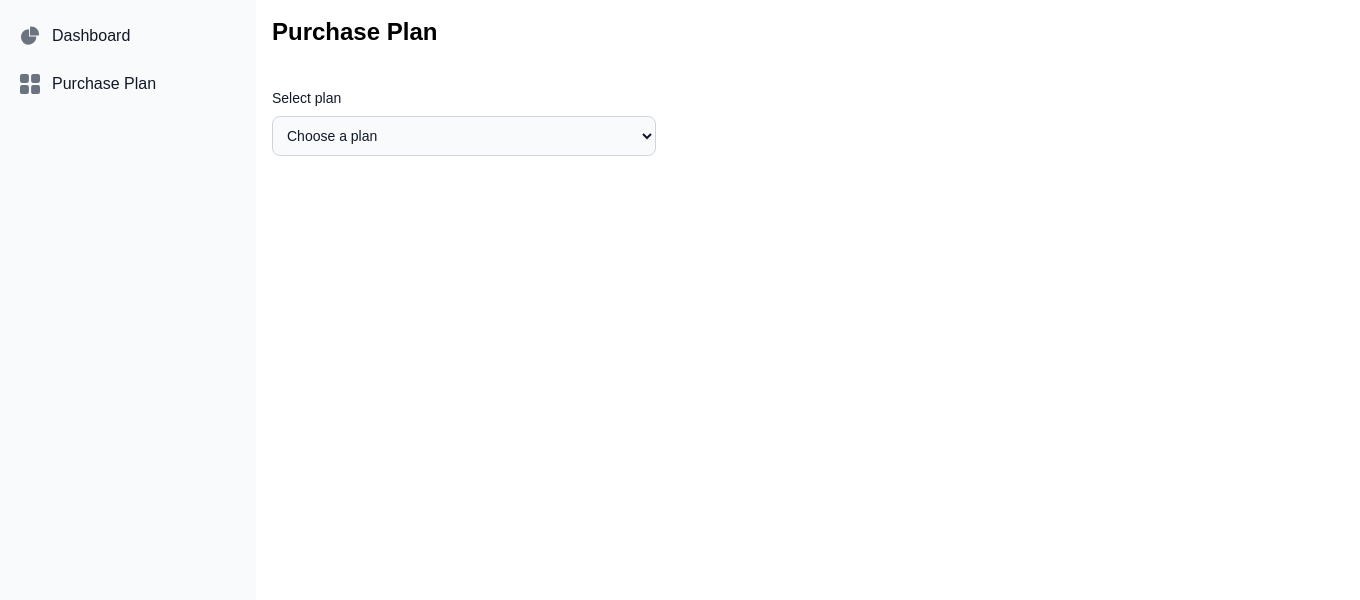
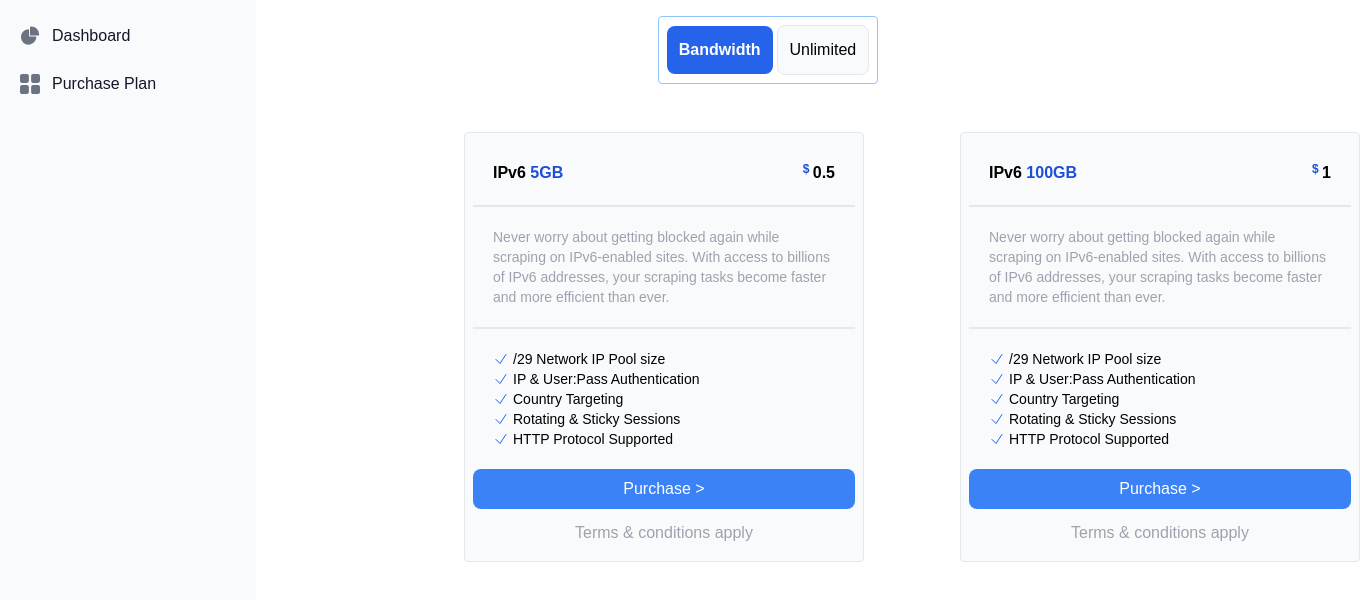
Before and after one commit to MichDevZ/Test, a Next.js app: page /purchase in a window 1280 px wide. Shown: the top 600 px of the page, 1360 px wide, since content can reach past the window. Built offline with nearby package versions, Linux system fonts and the light colour scheme.

Commit message:
FinalNowyes

```diff
--- a/app/api/interface/proxiesInfo.ts
+++ b/app/api/interface/proxiesInfo.ts
@@ -28,3 +28,9 @@ export interface ICountry {
 export interface ICountry2 {
     country_list: ICountry[]
 }
+
+
+export interface IPlanBandwidth {
+    gb: number,
+    price: number,
+}
--- /dev/null
+++ b/app/components/plans/Bandwidth.tsx
@@ -0,0 +1,87 @@
+import { bandwidthPlan } from '@/app/api/bandwidthPlan/bandwidth';
+import { IPlanBandwidth } from '@/app/api/interface/proxiesInfo';
+import { FC, useState } from 'react';
+
+interface Props {
+    plan: IPlanBandwidth
+}
+
+const Bandwidth: FC <Props> = ({plan}) => {
+
+  const [purchasePlan, setPurchasePlan] = useState<boolean>(false);
+
+  return (
+    <>
+    <div className='md:w-[400px] h-auto my-2 rounded border p-2 bg-gray-50'>
+
+    <div className='flex justify-between p-5 '>
+            <h1 className='font-bold '> {`IPv6 `}
+            <span className='text-blue-700 font-bold'>{plan.gb}GB</span></h1>
+             <h1 className='font-bold'>
+                <span className='text-blue-700 font-bold text-xs -ml-2.5 absolute '>$</span>
+                {plan.price}</h1>
+    </div>
+
+    <div className='border-y-2 p-5 text-gray-400 text-sm'>
+        <p>Never worry about getting blocked again while scraping on IPv6-enabled sites. With access to billions of IPv6 addresses, your scraping tasks become faster and more efficient than ever.</p>
+    </div>
+
+    <div className='p-5'>
+
+      <li className='list-none'>
+
+        <ul className='flex items-center'>
+        <svg xmlns="http://www.w3.org/2000/svg" fill="none" viewBox="0 0 24 24" strokeWidth={1.5} stroke="currentColor" className="size-4 text-blue-600 font-bold">
+      <path strokeLinecap="round" strokeLinejoin="round" d="m4.5 12.75 6 6 9-13.5" />
+    </svg>
+        <p className='ml-1 text-sm'>/29 Network IP Pool size</p>
+        </ul>
+
+        <ul className='flex items-center'>
+        <svg xmlns="http://www.w3.org/2000/svg" fill="none" viewBox="0 0 24 24" strokeWidth={1.5} stroke="currentColor" className="size-4 text-blue-600 font-bold">
+      <path strokeLinecap="round" strokeLinejoin="round" d="m4.5 12.75 6 6 9-13.5" />
+    </svg>
+        <p className='ml-1 text-sm'>IP & User:Pass Authentication</p>
+        </ul>
+
+        <ul className='flex items-center'>
+        <svg xmlns="http://www.w3.org/2000/svg" fill="none" viewBox="0 0 24 24" strokeWidth={1.5} stroke="currentColor" className="size-4 text-blue-600 font-bold">
+      <path strokeLinecap="round" strokeLinejoin="round" d="m4.5 12.75 6 6 9-13.5" />
+    </svg>
+        <p className='ml-1 text-sm'>Country Targeting</p>
+        </ul>
+
+        <ul className='flex items-center'>
+        <svg xmlns="http://www.w3.org/2000/svg" fill="none" viewBox="0 0 24 24" strokeWidth={1.5} stroke="currentColor" className="size-4 text-blue-600 font-bold">
+      <path strokeLinecap="round" strokeLinejoin="round" d="m4.5 12.75 6 6 9-13.5" />
+    </svg>
+        <p className='ml-1 text-sm'>Rotating & Sticky Sessions</p>
+        </ul>
+
+        <ul className='flex items-center'>
+        <svg xmlns="http://www.w3.org/2000/svg" fill="none" viewBox="0 0 24 24" strokeWidth={1.5} stroke="currentColor" className="size-4 text-blue-600 font-bold">
+      <path strokeLinecap="round" strokeLinejoin="round" d="m4.5 12.75 6 6 9-13.5" />
+    </svg>
+        <p className='ml-1 text-sm'>HTTP Protocol Supported</p>
+        </ul>
+
+      </li>
+
+    </div>
+
+    <div className='block'>
+        <button onClick={() => bandwidthPlan(plan.gb, setPurchasePlan)} className='text-white rounded-lg bg-blue-500 py-2 mb-1 w-full'>{'Purchase >'}</button>
+        <p className='text-center text-gray-400 py-2 '>Terms & conditions apply</p>
+    </div>
+
+    <div className={`bg-green-600 text-center p-1 text-white ${purchasePlan ? '' : 'hidden'}`}>
+        <p>Successful Purchase</p>
+    </div>
+
+    </div>
+
+    </>
+  )
+}
+
+export default Bandwidth
--- a/app/purchase/page.tsx
+++ b/app/purchase/page.tsx
@@ -3,121 +3,41 @@ import React, { useState } from 'react'
 import SideBar from '../components/SideBar'
 import { unlimitedPlan } from '../api/uplimitedPlan/uplimitedPlans';
 import { bandwidthPlan } from '../api/bandwidthPlan/bandwidth';
+import Bandwidth from '../components/plans/Bandwidth';
 
 const PurchasePage = () => {
 
-    const [selectedPlan, setSelectedPlan] = useState<string>('');
-    const [selectedDays, setselectedDays] = useState<number>(0);
-    const [bandwidthValue, setbandwidthValue] = useState<number>(0);
-    const [speedInMbps, setSpeedInMbps] = useState<number>(0)
-    const [message, setMessage] = useState<boolean>(false);
+    const plansBandidth = {
+        bandwidth5: {
+          gb: 5,
+          price: 0.5
+        },
 
-
-    const handlePlanChange = (e: React.ChangeEvent<HTMLSelectElement>) => {
-      setSelectedPlan(e.target.value);
-      setselectedDays(0)
-      setbandwidthValue(0)
-      setSpeedInMbps(0)
-      setMessage(false)
-    };
+        bandwidth100: {
+          gb: 100,
+          price: 1
+        }
+    }
 
 
   return (
     <>
     <SideBar />
     <div className="p-4 sm:ml-64">
-        <h1 className='text-black font-bold text-2xl'>Purchase Plan
-        </h1>
 
-        <form className="max-w-sm my-10">
-      <label htmlFor="plans" className="block mb-2 text-sm font-medium text-gray-900 ">
-        Select plan
-      </label>
-      <select
-        id="plans"
-        onChange={handlePlanChange}
-        className="bg-gray-50 border border-gray-300 text-gray-900 text-sm rounded-lg focus:ring-blue-500 focus:border-blue-500 block w-full p-2.5 "
-      >
-        <option value="">Choose a plan</option>
-        <option value="ipv6-unlimited">IPv6 - Unlimited Plan</option>
-        <option value="ipv6-bandwidth">IPv6 - Bandwidth Plan</option>
-      </select>
+      <div className='flex justify-center mb-10'>
 
-      {selectedPlan === 'ipv6-unlimited' && (
-        <div>
-          <label htmlFor="speed" className="block mt-4 mb-2 text-sm font-medium text-gray-900 ">
-            Select Days
-          </label>
-          <select
-          onChange={(e) => setselectedDays(Number(e.target.value))}
-          id="speed"
-          className="bg-gray-50 border border-gray-300
-          text-gray-900 text-sm rounded-lg p-2.5">
-            <option value={0}>Choose Days</option>
-            <option value={1}>1 Day</option>
-          </select>
+        <div className='border p-2  border-blue-300 rounded'>
+          <button className='p-3 mr-1 font-bold rounded-lg bg-blue-600 text-white'>Bandwidth</button>
+          <button className='p-3 border bg-gray-50 rounded-lg'>Unlimited</button>
+        </div>
 
-          <label htmlFor="speed" className="block mt-4 mb-2 text-sm font-medium text-gray-900 ">
-            Select Speed in Mbps
-          </label>
-          <select
-          onChange={(e) => setSpeedInMbps(Number(e.target.value))}
-          id="speed"
-          className="bg-gray-50 border border-gray-300
-          text-gray-900 text-sm rounded-lg p-2.5">
-            <option value={0}>Choose Mbps</option>
-            <option value={30}>30 Mbps</option>
-            <option value={60}>60 Mbps</option>
-          </select>
+      </div>
 
-          {selectedDays > 0 && speedInMbps > 0 && (
-              <button  onClick={(e) => {
-                e.preventDefault();
-                unlimitedPlan(selectedDays, speedInMbps, setMessage);
-              }} className="mt-4 bg-blue-500 text-white rounded-lg ml-5 px-4 py-2">
-                Confirm Plan
-            </button>
-            )}
-
-            {message && (
-                <div className='bg-green-600 my-10 p-3'>
-                    <p className='text-white text-center'>Purchased successfully</p>
-                </div>
-            )}
+        <div className='grid grid-cols-1 gap-x-96 md:px-48 md:grid-cols-2'>
+              <Bandwidth plan={plansBandidth.bandwidth5} />
+              <Bandwidth plan={plansBandidth.bandwidth100} />
         </div>
-      )}
-
-      {selectedPlan === 'ipv6-bandwidth' && (
-     <div>
-        <label htmlFor="bandwidth" className="block mt-4 mb-2 text-sm font-medium text-gray-900 ">
-        Select Bandwidth
-        </label>
-        <select
-          onChange={(e) => setbandwidthValue(Number(e.target.value))}
-          id="speed"
-          className="bg-gray-50 border border-gray-300
-          text-gray-900 text-sm rounded-lg p-2.5">
-            <option value={0}>Choose Bandwidth</option>
-            <option value={5}>5 GBs</option>
-            <option value={100}>100 GBs</option>
-          </select>
-
-        {bandwidthValue > 0 && (
-            <button onClick={(e) =>
-                {e.preventDefault();
-                bandwidthPlan(bandwidthValue, setMessage)
-            }} className="mt-4 bg-blue-500 text-white rounded-lg ml-5 px-4 py-2">
-                Confirm Plan
-            </button>
-            )}
-        {message && (
-        <div className='bg-green-600 my-10 p-3'>
-                    <p className='text-white text-center'>Purchased successfully</p>
-           </div>
-            )}
-   </div>
-      )}
-    </form>
     </div>
  </>
   )
```
